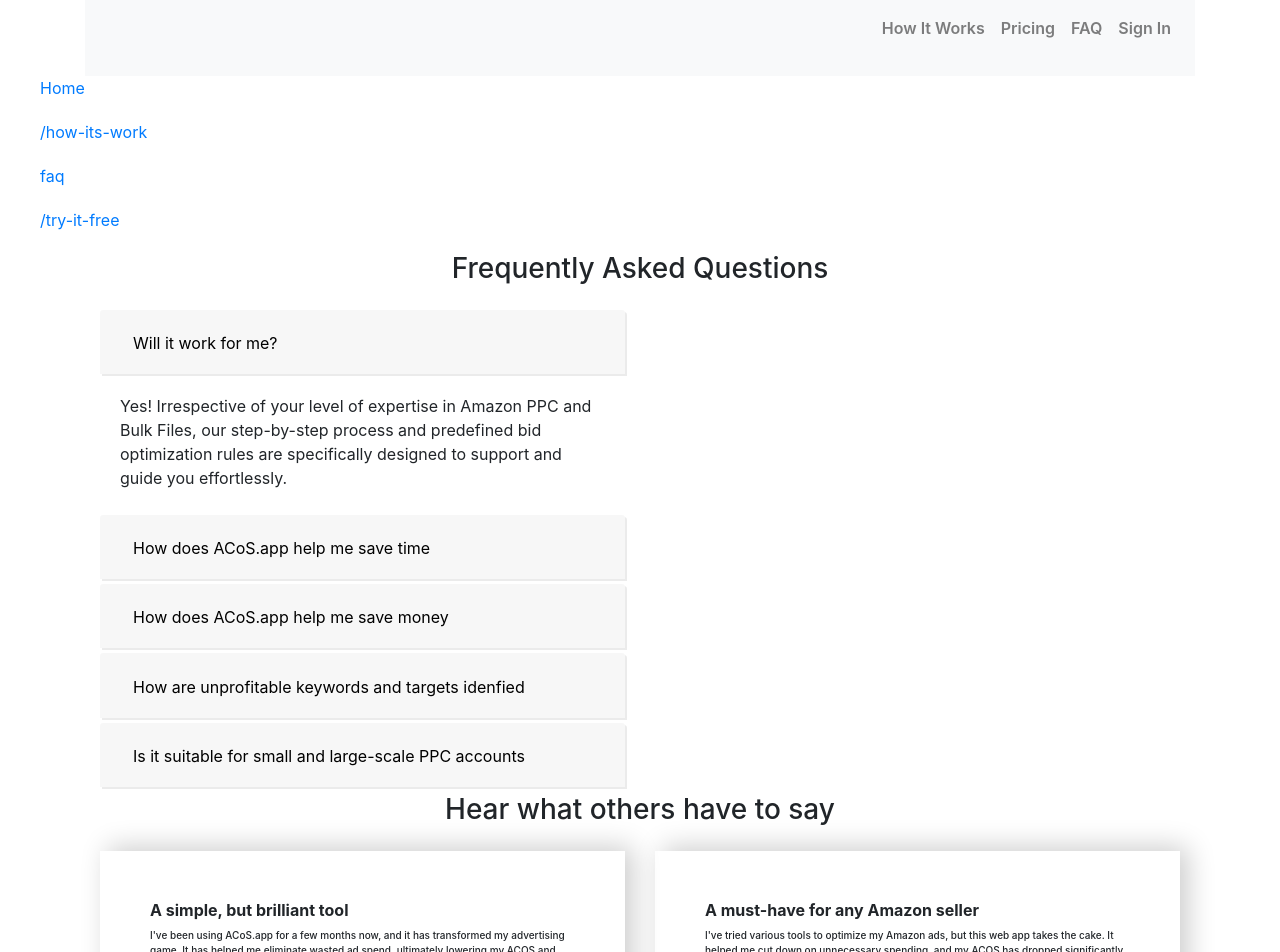
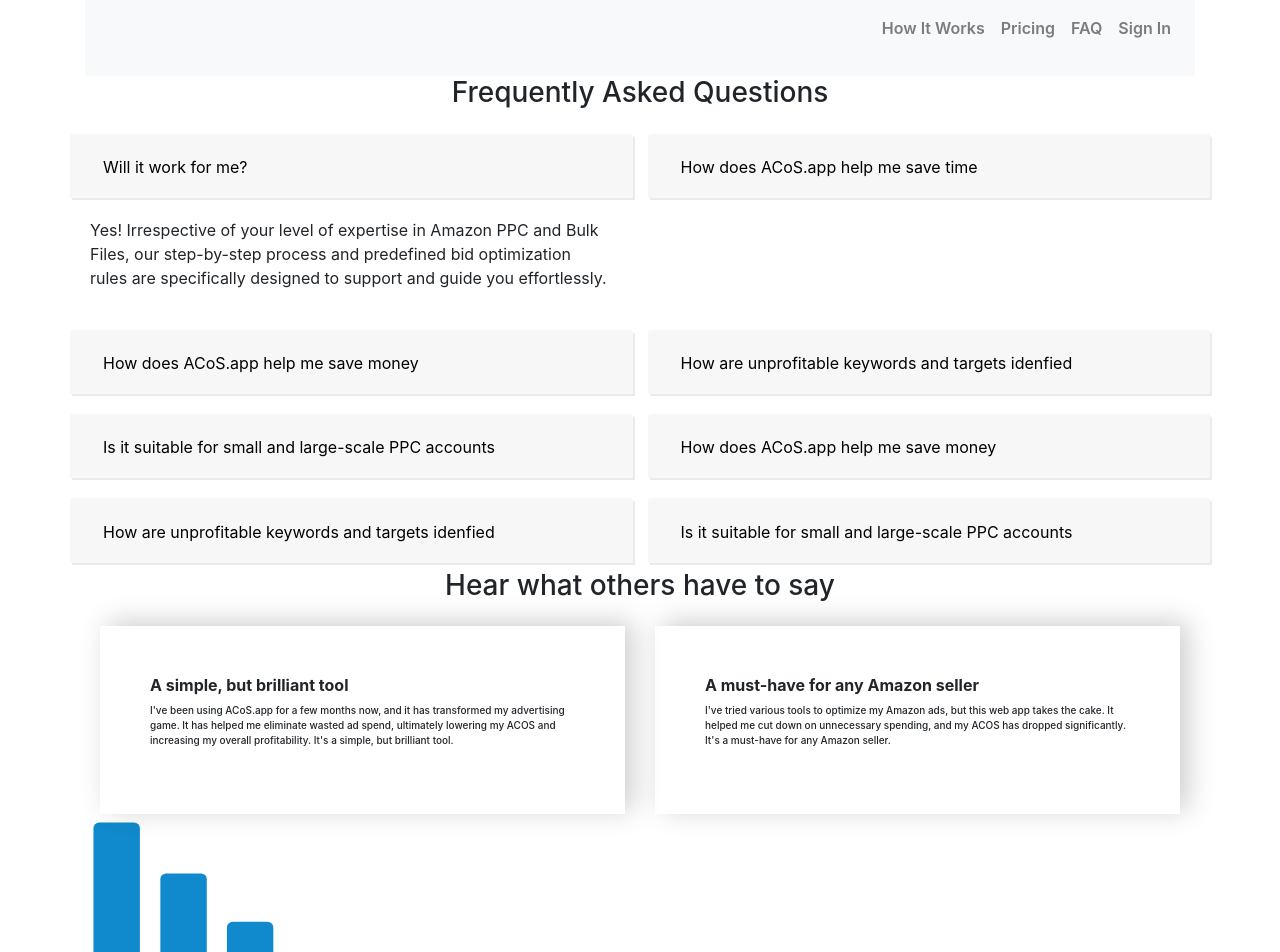
Before and after one commit to Atik1000/Acos-landiing-page, a React (Create React App) app: page /faq in a window 1280 px wide. Shown: the top 952 px of the page. Built offline with nearby package versions, Linux system fonts and the light colour scheme.

Commit message:
finx some issues

```diff
--- a/src/App.js
+++ b/src/App.js
@@ -1,44 +1,50 @@
-
 import React from 'react';
-import { BrowserRouter as Router, Route, Routes,Link } from 'react-router-dom';
+import {
+  // BrowserRouter as Router,
+  Link,
+  Route,
+  Routes,
+} from 'react-router-dom';
+import Layout from './components/Layout';
+import FAQ from './container/Faq';
 import Home from './container/Home';
+import HowWork from './container/HowWork';
 import NotFound from './container/notfound';
-import Layout from './components/Layout'
-import HowWork from './container/HowWork';
-import FAQ from './container/Faq';
 import TryItFree from './container/TryItFree';
 // You can create a NotFound component to handle 404 errors
 const Navigation = () => {
   return (
     <nav>
       <ul>
-        <li><Link to="/">Home</Link></li>
-        <li><Link to="/how-its-work">/how-its-work</Link></li>
-        <li><Link to="/faq">faq</Link></li>
-        <li><Link to ="/try-it-free">/try-it-free</Link></li>
+        <li>
+          <Link to='/'>Home</Link>
+        </li>
+        <li>
+          <Link to='/how-its-work'>/how-its-work</Link>
+        </li>
+        <li>
+          <Link to='/faq'>faq</Link>
+        </li>
+        <li>
+          <Link to='/try-it-free'>/try-it-free</Link>
+        </li>
       </ul>
     </nav>
   );
 };
 
-
 const App = () => {
   return (
-
-    <Router>
-      <Layout>
-        <Navigation />
-     <Routes>
-
-          <Route path="/" element={<Home />} />
-          <Route path="/how-its-work" element={<HowWork />} />
-          <Route path="/faq" element={<FAQ />} />
-          <Route path="/try-it-free" element={<TryItFree/> } />
-          <Route path="*" element={<NotFound />} />
-          </Routes>
-      </Layout>
-      </Router>
-
+    <Layout>
+      {/* <Navigation /> */}
+      <Routes>
+        <Route path='/' element={<Home />} />
+        <Route path='/how-its-work' element={<HowWork />} />
+        <Route path='/faq' element={<FAQ />} />
+        <Route path='/try-it-free' element={<TryItFree />} />
+        <Route path='*' element={<NotFound />} />
+      </Routes>
+    </Layout>
   );
 };
 
--- a/src/container/Faq.jsx
+++ b/src/container/Faq.jsx
@@ -1,48 +1,71 @@
 import React from 'react';
-import "../style/faq.css";
-
+import { ReactComponent as ACOSICOn } from '../icon/ACoS-03.svg';
+import '../style/faq.css';
 const FAQ = () => {
   const faqData = [
     {
       question: 'Will it work for me?',
-            answer: 'Yes! Irrespective of your level of expertise in Amazon PPC and Bulk Files, our step-by-step process and predefined bid optimization rules are specifically designed to support and guide you effortlessly.'
+      answer:
+        'Yes! Irrespective of your level of expertise in Amazon PPC and Bulk Files, our step-by-step process and predefined bid optimization rules are specifically designed to support and guide you effortlessly.',
     },
     {
       question: 'How does ACoS.app help me save time',
-            answer: 'ACoS.app saves you time by using Bulk Files, eliminating the need for manual adjustments, where costly errors can occur.'
+      answer:
+        'ACoS.app saves you time by using Bulk Files, eliminating the need for manual adjustments, where costly errors can occur.',
     },
     {
       question: 'How does ACoS.app help me save money',
-            answer: 'By identifying underperforming keywords and targets within your PPC campaigns and subsequently lowering their bids, ACoS.app helps to reduce wasted ad spend and ensure your budget is allocated more efficiently.'
+      answer:
+        'By identifying underperforming keywords and targets within your PPC campaigns and subsequently lowering their bids, ACoS.app helps to reduce wasted ad spend and ensure your budget is allocated more efficiently.',
     },
     {
       question: 'How are unprofitable keywords and targets idenfied',
-            answer: "ACoS.app analyzes your PPC campaign data to evaluate the performance of keywords and targets by comparing recent results (File 1 - Yesterday's Data) with historical data(File 2 - 60 Days Data).This comparative approach enables ACoS.app to effectively identify those underperforming keywords and targets and adjust their bids accordingly, resulting in a reduction of wasted ad spend",
-
-
+      answer:
+        "ACoS.app analyzes your PPC campaign data to evaluate the performance of keywords and targets by comparing recent results (File 1 - Yesterday's Data) with historical data(File 2 - 60 Days Data).This comparative approach enables ACoS.app to effectively identify those underperforming keywords and targets and adjust their bids accordingly, resulting in a reduction of wasted ad spend",
     },
     {
-            question: "Is it suitable for small and large-scale PPC accounts",
-            answer:"ACoS.app is designed to handle PPC accounts with campaigns and Bulk Files of all sizes"
-        }
-
+      question: 'Is it suitable for small and large-scale PPC accounts',
+      answer:
+        'ACoS.app is designed to handle PPC accounts with campaigns and Bulk Files of all sizes',
+    },
+    {
+      question: 'How does ACoS.app help me save money',
+      answer:
+        'By identifying underperforming keywords and targets within your PPC campaigns and subsequently lowering their bids, ACoS.app helps to reduce wasted ad spend and ensure your budget is allocated more efficiently.',
+    },
+    {
+      question: 'How are unprofitable keywords and targets idenfied',
+      answer:
+        "ACoS.app analyzes your PPC campaign data to evaluate the performance of keywords and targets by comparing recent results (File 1 - Yesterday's Data) with historical data(File 2 - 60 Days Data).This comparative approach enables ACoS.app to effectively identify those underperforming keywords and targets and adjust their bids accordingly, resulting in a reduction of wasted ad spend",
+    },
+    {
+      question: 'Is it suitable for small and large-scale PPC accounts',
+      answer:
+        'ACoS.app is designed to handle PPC accounts with campaigns and Bulk Files of all sizes',
+    },
   ];
 
   return (
-        <div className="container">
-            <h3 className="text-center mb-4">Frequently Asked Questions</h3>
-            <div className="row">
-                <div className="col-md-12">
-                    <div className="col-md-6">   <div id="accordion">
+    <div className='container'>
+      <h3 className='text-center mb-4'>Frequently Asked Questions</h3>
+      <div className='row'>
+        <div
+          style={{
+            display: 'grid',
+            gridTemplateColumns: 'repeat(2,1fr)',
+            width: '100%',
+            gap: 15,
+          }}
+        >
           {faqData.map((item, index) => (
-                            <div className="card" key={index}>
-                                <div className="card-header" id={`heading${index}`}>
-                                    <h5 className="mb-0">
+            <div className='card' key={index}>
+              <div className='card-header' id={`heading${index}`}>
+                <h5 className='mb-0'>
                   <button
-                                            className="btn btn-link"
-                                            data-toggle="collapse"
+                    className='btn btn-link'
+                    data-toggle='collapse'
                     data-target={`#collapse${index}`}
-                                            aria-expanded="true"
+                    aria-expanded='true'
                     aria-controls={`collapse${index}`}
                   >
                     {item.question}
@@ -53,35 +76,81 @@
                 id={`collapse${index}`}
                 className={`collapse ${index === 0 ? 'show' : ''}`}
                 aria-labelledby={`heading${index}`}
-                                    data-parent="#accordion"
+                data-parent='#accordion'
               >
-                                    <div className="card-body">{item.answer}</div>
+                <div className='card-body'>{item.answer}</div>
               </div>
             </div>
           ))}
-                    </div></div>
-                    <div className="col-md-6"></div>
+        </div>
+        <div className='col-md-12'>
+          {/* <div className='col-md-6'>
+            {' '}
+            <div id='accordion'>
+              {faqData.map((item, index) => (
+                <div className='card' key={index}>
+                  <div className='card-header' id={`heading${index}`}>
+                    <h5 className='mb-0'>
+                      <button
+                        className='btn btn-link'
+                        data-toggle='collapse'
+                        data-target={`#collapse${index}`}
+                        aria-expanded='true'
+                        aria-controls={`collapse${index}`}
+                      >
+                        {item.question}
+                      </button>
+                    </h5>
+                  </div>
+                  <div
+                    id={`collapse${index}`}
+                    className={`collapse ${index === 0 ? 'show' : ''}`}
+                    aria-labelledby={`heading${index}`}
+                    data-parent='#accordion'
+                  >
+                    <div className='card-body'>{item.answer}</div>
                   </div>
                 </div>
-            <h3 className="text-center mb-4">Hear what others have to say</h3>
-            <div class="container">
-                <div class="row">
-                    <div class="col">
-                        <div className="box">
-                            <h6> <b>A simple, but brilliant tool</b> </h6>
-                            <p>I've been using ACoS.app for a few months now, and it has transformed my advertising game. It has helped me eliminate wasted ad spend, ultimately lowering my ACOS and increasing my overall profitability. It's a simple, but brilliant tool.</p>
+              ))}
+            </div> */}
+
+          <div className='col-md-6'></div>
         </div>
       </div>
-                    <div class="col">
-                        <div className="box">
-                            <h6><b>A must-have for any Amazon seller</b></h6>
-                            <p>I've tried various tools to optimize my Amazon ads, but this web app takes the cake. It helped me cut down on unnecessary spending, and my ACOS has dropped significantly. It's a must-have for any Amazon seller.</p>
+      <h3 className='text-center mb-4'>Hear what others have to say</h3>
+      <div class='container'>
+        <div class='row'>
+          <div class='col'>
+            <div className='box'>
+              <h6>
+                {' '}
+                <b>A simple, but brilliant tool</b>{' '}
+              </h6>
+              <p>
+                I've been using ACoS.app for a few months now, and it has
+                transformed my advertising game. It has helped me eliminate
+                wasted ad spend, ultimately lowering my ACOS and increasing my
+                overall profitability. It's a simple, but brilliant tool.
+              </p>
+            </div>
+          </div>
+          <div class='col'>
+            <div className='box'>
+              <h6>
+                <b>A must-have for any Amazon seller</b>
+              </h6>
+              <p>
+                I've tried various tools to optimize my Amazon ads, but this web
+                app takes the cake. It helped me cut down on unnecessary
+                spending, and my ACOS has dropped significantly. It's a
+                must-have for any Amazon seller.
+              </p>
             </div>
           </div>
         </div>
       </div>
 
-
+      <ACOSICOn style={{ height: 200 }} />
     </div>
   );
 };
--- a/src/index.js
+++ b/src/index.js
@@ -1,13 +1,16 @@
 import React from 'react';
 import ReactDOM from 'react-dom/client';
+import { BrowserRouter } from 'react-router-dom';
+import App from './App';
 import './index.css';
-import App from './App';
 import reportWebVitals from './reportWebVitals';
 
 const root = ReactDOM.createRoot(document.getElementById('root'));
 root.render(
   <React.StrictMode>
-    <App />
+    <BrowserRouter>
+      <App />
+    </BrowserRouter>
   </React.StrictMode>
 );
 
```
Also changed, not shown: src/components/Header.jsx (+34 -19 lines). Lines whose indentation alone changed are shown as unchanged.
